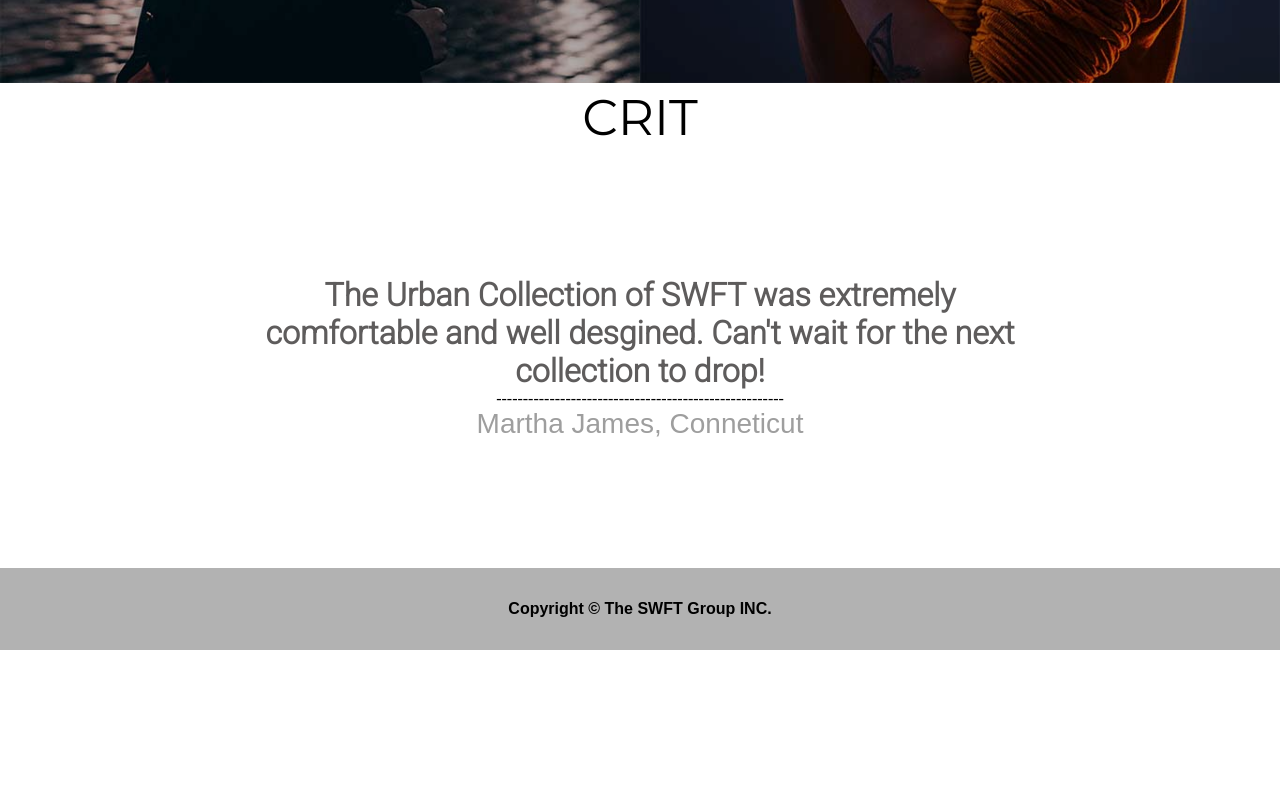
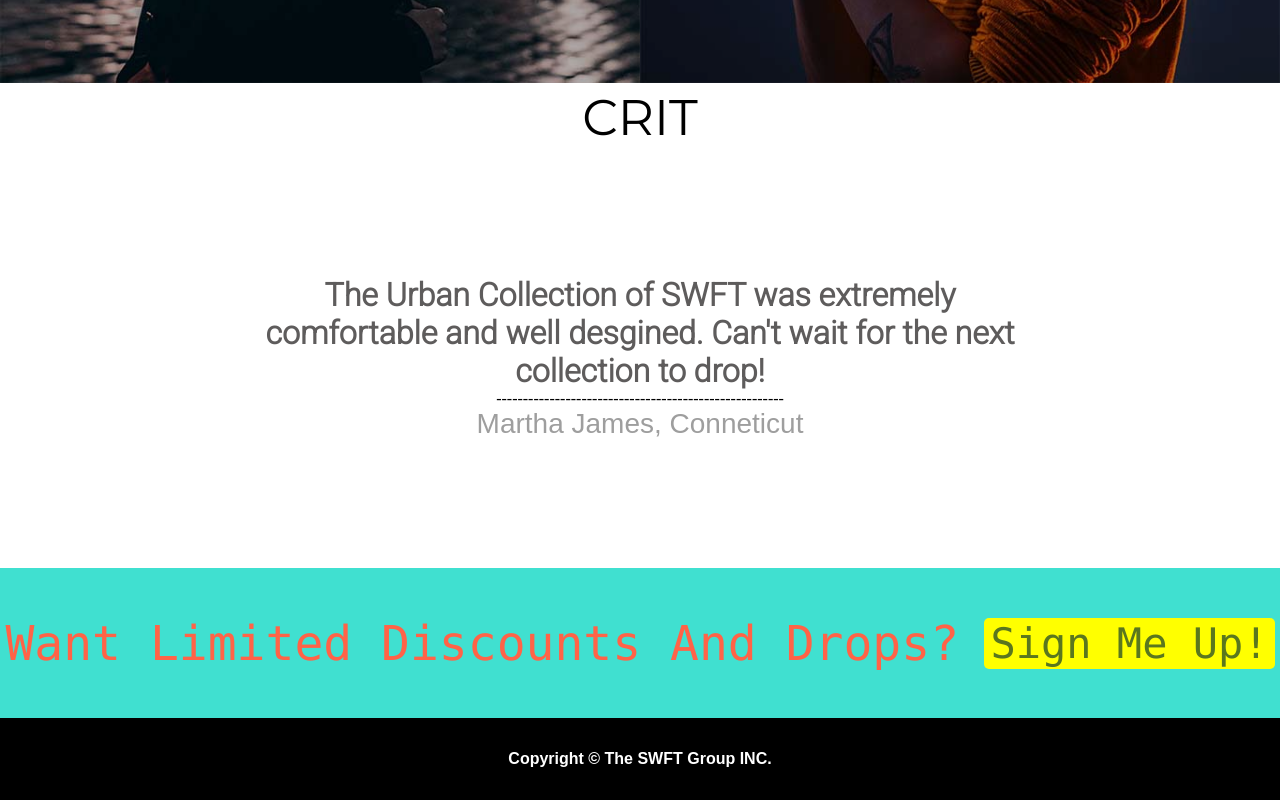
Before and after one commit to node0112/brand_shop, a plain HTML site: page index.html in a window 1280 px wide. Shown: the part 1784-2584 px from the top of the page. Before the commit the page ends 2434 px from the top, so only its background shows below. Drawn offline with Linux system fonts and the light colour scheme; a web font is replaced by a local one.

Commit message:
added newletter subscription element

```diff
--- a/index.html
+++ b/index.html
@@ -66,6 +66,8 @@
           </div>
       </div>
       <div class="newsletters">
+          <div class="newsletter-text">Want Limited Discounts And Drops?</div>
+          <a href="https://www.youtube.com"><button>Sign Me Up!</button></a>
       </div>
    </div>
     <div class="footer">
--- a/style.css
+++ b/style.css
@@ -197,6 +197,36 @@ ul a{
     font-family: sans-serif;
 }
 
+
+
+.newsletters{
+    display: flex;
+    justify-content: space-evenly;
+    gap: 20px;
+    background-color: turquoise;
+    height: 150px;
+    align-items: center;
+
+}
+.newsletter-text{
+    color: tomato;
+    padding-right: 0;
+    font-size: 48px;
+    font-family: 'monaco';
+}
+button{
+    background-color: yellow;
+    color: rgb(90, 119, 30);
+    border-radius: 5px;
+    border-style: none;
+    font-size: 42px;
+    font-family: 'monaco';
+}
+
+
+
+
+
 .footer{
     margin-top: auto;
     font-family: sans-serif;
@@ -205,7 +235,8 @@ ul a{
     display: flex;
     justify-content: center;
     align-items: center;
-    background-color: rgb(178, 178, 178);
+    background-color: rgb(0, 0, 0);
     padding: 32px;
     margin: 0;
+    color: rgb(255, 255, 255);
 }
```
Also changed, not shown: 1 other file.
